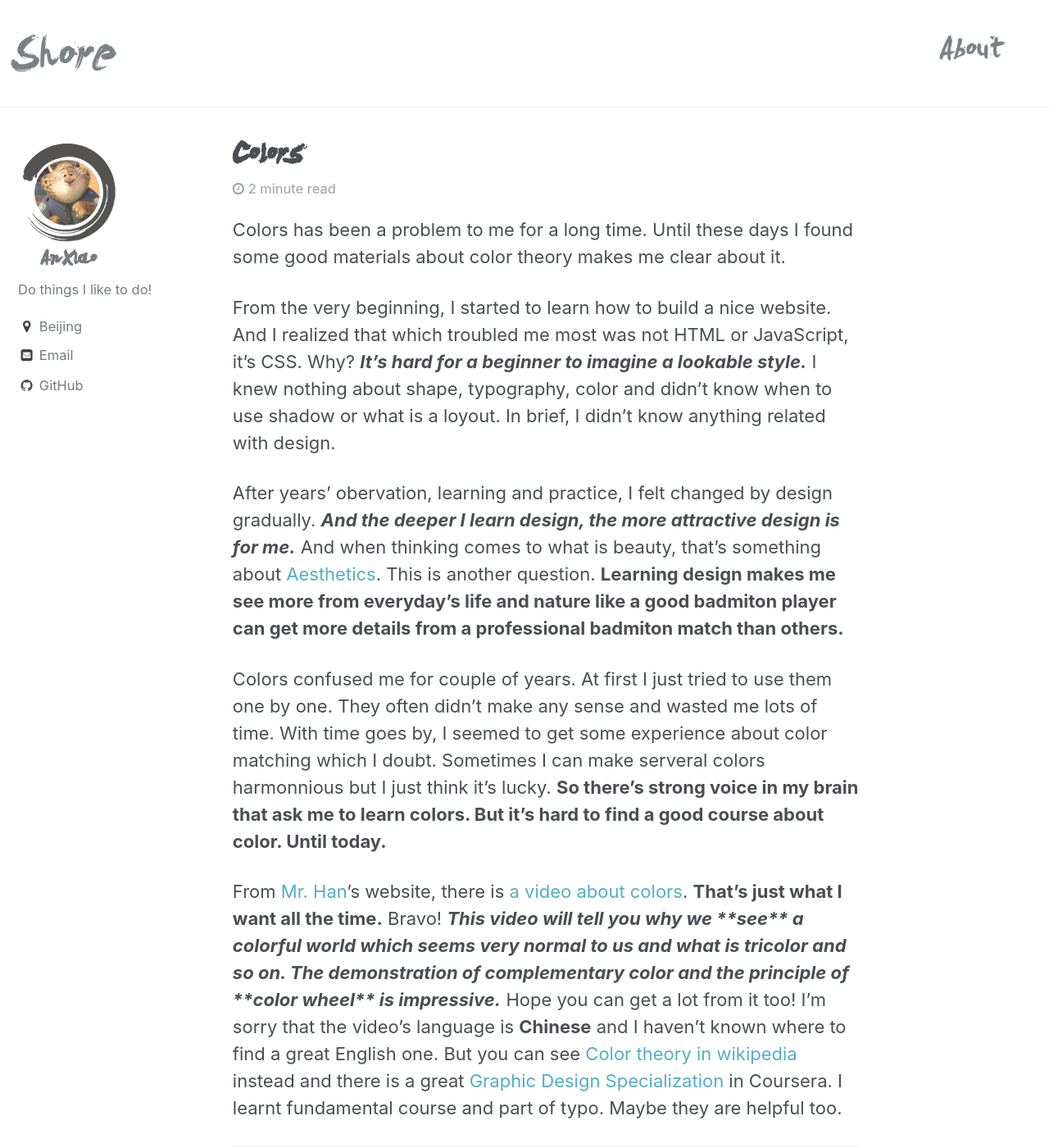
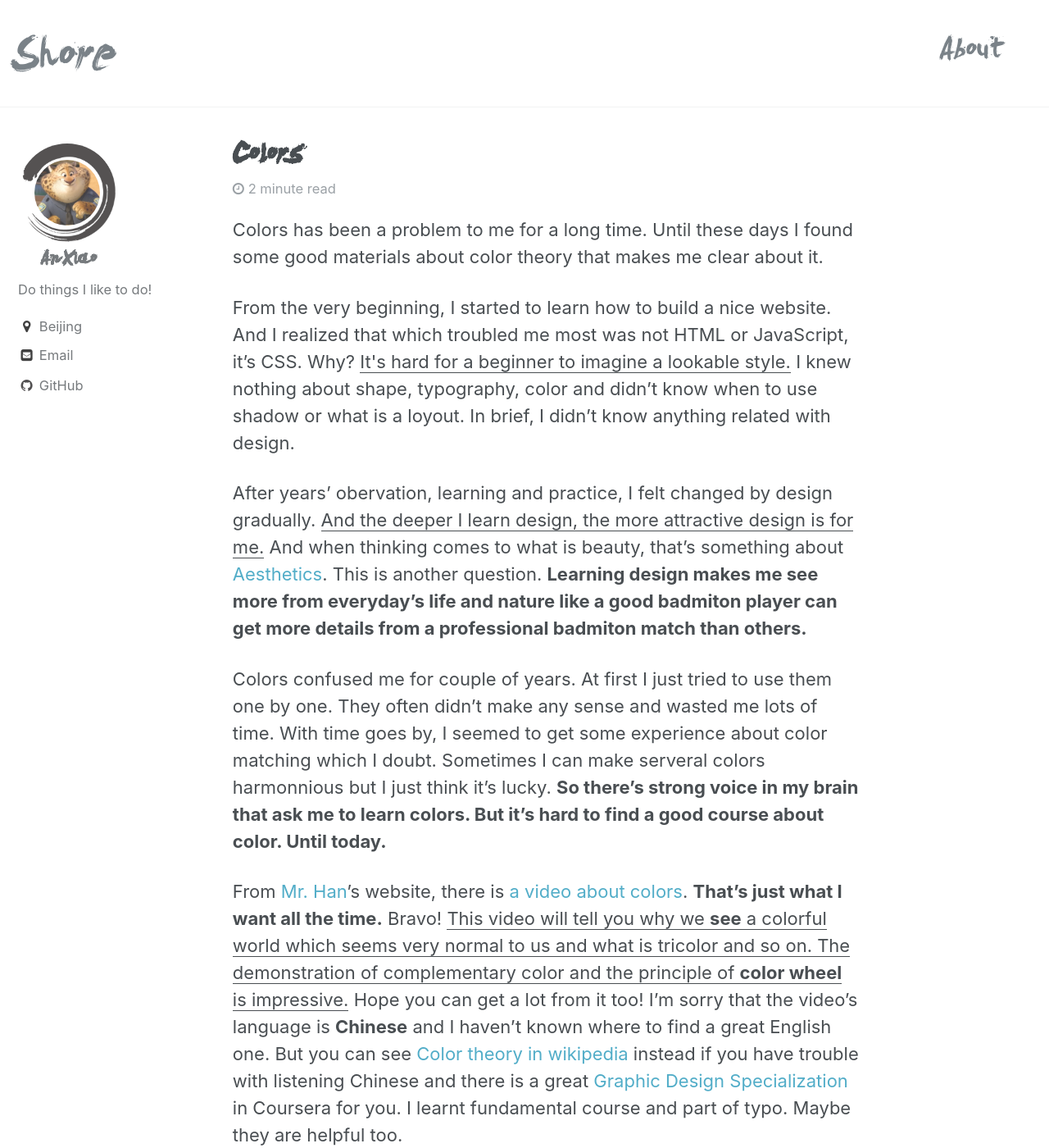
Before and after one commit to silverHugh/silverhugh.github.io, a Jekyll site: the page built from _posts/shell/2017-03-31-colors.md, in a window 1280 px wide and 1400 px high. Shown: the whole window at 82% size. Built offline with Jekyll 4.4.1, drawn with Linux system fonts in a browser that asks for light colours; comment, search, counter and statistics services are not loaded; some of the changed text lies outside the part shown.

Commit message:
update blog

```diff
--- a/_posts/shell/2017-03-31-colors.md
+++ b/_posts/shell/2017-03-31-colors.md
@@ -5,17 +5,17 @@ tags: Arts
 modified: 2017-3-31 21:53:20 +0800
 ---
 
-Colors has been a problem to me for a long time. Until these days I found some good materials about color theory makes me clear about it.
+Colors has been a problem to me for a long time. Until these days I found some good materials about color theory that makes me clear about it.
 
 <!--shoreline-->
 
-From the very beginning, I started to learn how to build a nice website. And I realized that which troubled me most was not HTML or JavaScript, it's CSS. Why? ___It's hard for a beginner to imagine a lookable style.___ I knew nothing about shape, typography, color and didn't know when to use shadow or what is a loyout. In brief, I didn't know anything related with design.
+From the very beginning, I started to learn how to build a nice website. And I realized that which troubled me most was not HTML or JavaScript, it's CSS. Why? <u>It's hard for a beginner to imagine a lookable style.</u> I knew nothing about shape, typography, color and didn't know when to use shadow or what is a loyout. In brief, I didn't know anything related with design.
 
-After years' obervation, learning and practice, I felt changed by design gradually. ___And the deeper I learn design, the more attractive design is for me.___ And when thinking comes to what is beauty, that's something about [Aesthetics](https://en.wikipedia.org/wiki/Aesthetics). This is another question. **Learning design makes me see more from everyday's life and nature like a good badmiton player can get more details from a professional badmiton match than others.**
+After years' obervation, learning and practice, I felt changed by design gradually. <u>And the deeper I learn design, the more attractive design is for me.</u> And when thinking comes to what is beauty, that's something about [Aesthetics](https://en.wikipedia.org/wiki/Aesthetics). This is another question. **Learning design makes me see more from everyday's life and nature like a good badmiton player can get more details from a professional badmiton match than others.**
 
 Colors confused me for couple of years. At first I just tried to use them one by one. They often didn't make any sense and wasted me lots of time. With time goes by, I seemed to get some experience about color matching which I doubt. Sometimes I can make serveral colors harmonnious but I just think it's lucky. **So there's strong voice in my brain that ask me to learn colors. But it's hard to find a good course about color. Until today.**
 
-From [Mr. Han](http://hanshilin.com/about/)'s website, there is [a video about colors](http://hanshilin.com/software/photoshop/photoshop-2/). **That's just what I want all the time.** Bravo! ___This video will tell you why we **see** a colorful world which seems very normal to us and what is tricolor and so on. The demonstration of complementary color and the principle of **color wheel** is impressive.___ Hope you can get a lot from it too! I'm sorry that the video's language is **Chinese** and I haven't known where to find a great English one. But you can see [Color theory in wikipedia](https://en.wikipedia.org/wiki/Color_theory) instead and there is a great [Graphic Design Specialization](https://www.coursera.org/specializations/graphic-design) in Coursera. I learnt fundamental course and part of typo. Maybe they are helpful too.
+From [Mr. Han](http://hanshilin.com/about/)'s website, there is [a video about colors](http://hanshilin.com/software/photoshop/photoshop-2/). **That's just what I want all the time.** Bravo! <u>This video will tell you why we <b>see</b> a colorful world which seems very normal to us and what is tricolor and so on. The demonstration of complementary color and the principle of <b>color wheel</b> is impressive.</u> Hope you can get a lot from it too! I'm sorry that the video's language is **Chinese** and I haven't known where to find a great English one. But you can see [Color theory in wikipedia](https://en.wikipedia.org/wiki/Color_theory) instead if you have trouble with listening Chinese and there is a great [Graphic Design Specialization](https://www.coursera.org/specializations/graphic-design) in Coursera for you. I learnt fundamental course and part of typo. Maybe they are helpful too.
 
 ---
 
```
Also changed, not shown: _posts/shell/2017-03-27-learn-Japanese.md (+2 -0 lines), _posts/shell/2017-03-30-maps.md (added, +13 -0 lines), _posts/shell/japanese/2017-03-29-japanese-words.md (+4 -0 lines).
